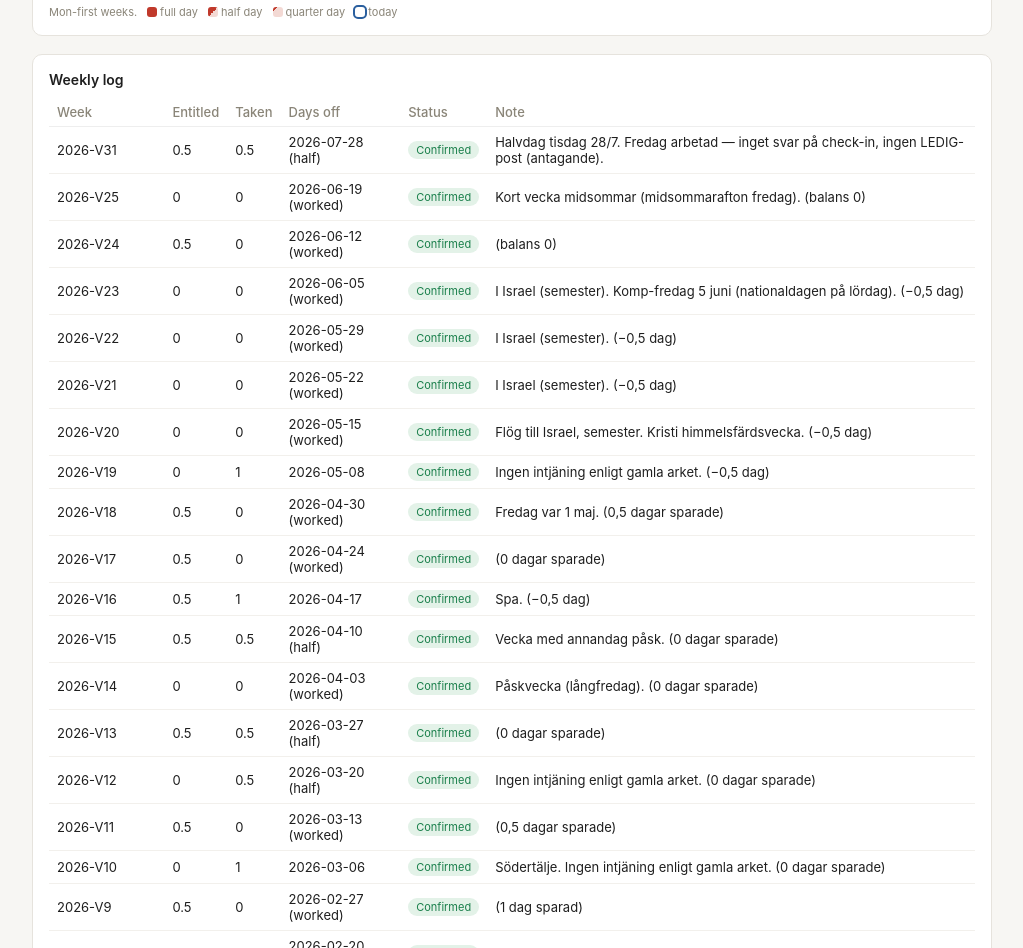
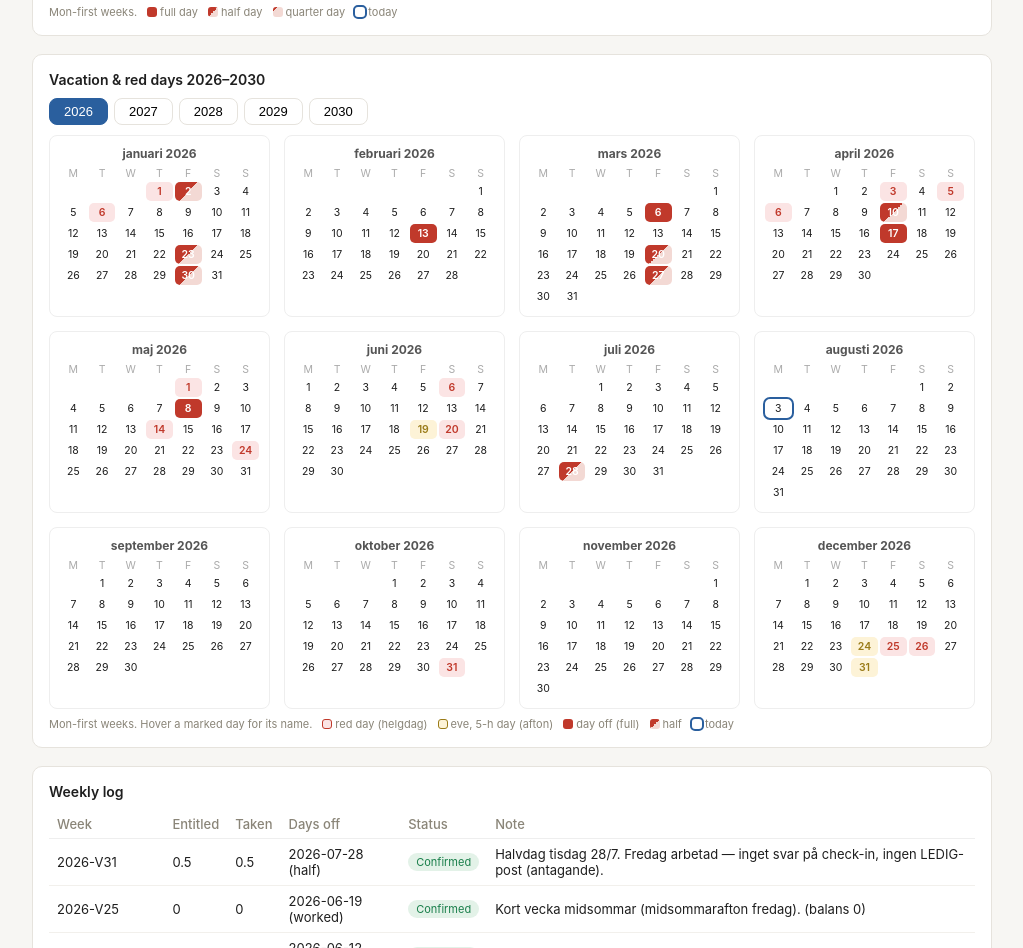
Before and after one commit to shai-apeloig/time-off-dashboard, a plain HTML site: page index.html in a window 1280 px wide. Shown: the part 905-1853 px from the top of the page, without its empty margins (128-1151 px from the left). Drawn offline with nearby package versions, Linux system fonts and the light colour scheme.

Commit message:
Add vacation & red days year calendar (2026-2030, hard-coded Swedish holidays)

```diff
--- a/index.html
+++ b/index.html
@@ -36,6 +36,11 @@ td { padding:7px 8px; border-bottom:1px solid #f2f0ec; }
 .grid .off-half { background:linear-gradient(135deg,#c0392b 50%,#f3d9d4 50%); color:#fff; font-weight:600; }
 .grid .off-quarter { background:linear-gradient(135deg,#c0392b 25%,#f3d9d4 25%); color:#7a2318; font-weight:600; }
 .grid .today { outline:2px solid #2a5f9e; }
+.grid .red { background:#fbe4e4; color:#c0392b; font-weight:600; }
+.grid .eve { background:#fdf3d7; color:#9a7b18; font-weight:600; }
+.yeartabs { margin-bottom:10px; }
+.yeartabs button { border:1px solid #e6e3dd; background:#fff; border-radius:8px; padding:5px 14px; margin-right:6px; font-size:13px; cursor:pointer; }
+.yeartabs button.active { background:#2a5f9e; color:#fff; border-color:#2a5f9e; }
 .grid .other { color:#ccc; }
 .legend { font-size:11px; color:#8a8578; margin-top:8px; }
 .dot { display:inline-block; width:10px; height:10px; border-radius:3px; vertical-align:-1px; margin:0 3px 0 10px; }
@@ -58,6 +63,11 @@ a { color:#2a5f9e; }
     <div class="section"><h2>Balance over time</h2><div id="chartBox"><canvas id="chart"></canvas></div></div>
     <div class="section"><h2>Calendar – days off</h2><div class="cal" id="cal"></div>
       <div class="legend">Mon-first weeks.<span class="dot" style="background:#c0392b"></span>full day<span class="dot" style="background:linear-gradient(135deg,#c0392b 50%,#f3d9d4 50%)"></span>half day<span class="dot" style="background:linear-gradient(135deg,#c0392b 25%,#f3d9d4 25%)"></span>quarter day<span class="dot" style="outline:2px solid #2a5f9e;background:#fff"></span>today</div>
+    </div>
+    <div class="section"><h2>Vacation &amp; red days 2026–2030</h2>
+      <div class="yeartabs" id="yeartabs"></div>
+      <div class="cal" id="yearcal"></div>
+      <div class="legend">Mon-first weeks. Hover a marked day for its name.<span class="dot" style="background:#fbe4e4;border:1px solid #c0392b"></span>red day (helgdag)<span class="dot" style="background:#fdf3d7;border:1px solid #9a7b18"></span>eve, 5-h day (afton)<span class="dot" style="background:#c0392b"></span>day off (full)<span class="dot" style="background:linear-gradient(135deg,#c0392b 50%,#f3d9d4 50%)"></span>half<span class="dot" style="outline:2px solid #2a5f9e;background:#fff"></span>today</div>
     </div>
     <div class="section"><h2>Weekly log</h2>
       <table><thead><tr><th>Week</th><th>Entitled</th><th>Taken</th><th>Days off</th><th>Status</th><th>Note</th></tr></thead><tbody id="rows"></tbody></table>
@@ -178,6 +188,54 @@ function render(rows){
     h+="</div>"; div.innerHTML=h; cal.appendChild(div);
   }
 
+  // --- Vacation & red days year calendar (2026-2030) ---
+  // Swedish public holidays (allmänna helgdagar), hard-coded.
+  // Source: Python "holidays" library, cross-checked against kalender-365.se / publicholidays.se (2026-08-03).
+  const RED_DAYS = {
+    "2026-01-01":"Nyårsdagen","2026-01-06":"Trettondedag jul","2026-04-03":"Långfredagen","2026-04-05":"Påskdagen","2026-04-06":"Annandag påsk","2026-05-01":"Första maj","2026-05-14":"Kristi himmelsfärdsdag","2026-05-24":"Pingstdagen","2026-06-06":"Sveriges nationaldag","2026-06-20":"Midsommardagen","2026-10-31":"Alla helgons dag","2026-12-25":"Juldagen","2026-12-26":"Annandag jul",
+    "2027-01-01":"Nyårsdagen","2027-01-06":"Trettondedag jul","2027-03-26":"Långfredagen","2027-03-28":"Påskdagen","2027-03-29":"Annandag påsk","2027-05-01":"Första maj","2027-05-06":"Kristi himmelsfärdsdag","2027-05-16":"Pingstdagen","2027-06-06":"Sveriges nationaldag","2027-06-26":"Midsommardagen","2027-11-06":"Alla helgons dag","2027-12-25":"Juldagen","2027-12-26":"Annandag jul",
+    "2028-01-01":"Nyårsdagen","2028-01-06":"Trettondedag jul","2028-04-14":"Långfredagen","2028-04-16":"Påskdagen","2028-04-17":"Annandag påsk","2028-05-01":"Första maj","2028-05-25":"Kristi himmelsfärdsdag","2028-06-04":"Pingstdagen","2028-06-06":"Sveriges nationaldag","2028-06-24":"Midsommardagen","2028-11-04":"Alla helgons dag","2028-12-25":"Juldagen","2028-12-26":"Annandag jul",
+    "2029-01-01":"Nyårsdagen","2029-01-06":"Trettondedag jul","2029-03-30":"Långfredagen","2029-04-01":"Påskdagen","2029-04-02":"Annandag påsk","2029-05-01":"Första maj","2029-05-10":"Kristi himmelsfärdsdag","2029-05-20":"Pingstdagen","2029-06-06":"Sveriges nationaldag","2029-06-23":"Midsommardagen","2029-11-03":"Alla helgons dag","2029-12-25":"Juldagen","2029-12-26":"Annandag jul",
+    "2030-01-01":"Nyårsdagen","2030-01-06":"Trettondedag jul","2030-04-19":"Långfredagen","2030-04-21":"Påskdagen","2030-04-22":"Annandag påsk","2030-05-01":"Första maj","2030-05-30":"Kristi himmelsfärdsdag","2030-06-09":"Pingstdagen","2030-06-06":"Sveriges nationaldag","2030-06-22":"Midsommardagen","2030-11-02":"Alla helgons dag","2030-12-25":"Juldagen","2030-12-26":"Annandag jul"
+  };
+  // Mediaflow 5-hour days that are fixed eves (midsommarafton = Friday before Midsommardagen)
+  const EVES = {
+    "2026-06-19":"Midsommarafton","2026-12-24":"Julafton","2026-12-31":"Nyårsafton",
+    "2027-06-25":"Midsommarafton","2027-12-24":"Julafton","2027-12-31":"Nyårsafton",
+    "2028-06-23":"Midsommarafton","2028-12-24":"Julafton","2028-12-31":"Nyårsafton",
+    "2029-06-22":"Midsommarafton","2029-12-24":"Julafton","2029-12-31":"Nyårsafton",
+    "2030-06-21":"Midsommarafton","2030-12-24":"Julafton","2030-12-31":"Nyårsafton"
+  };
+  const YEARS=[2026,2027,2028,2029,2030];
+  function renderYear(y){
+    const yc=document.getElementById("yearcal"); yc.innerHTML="";
+    for(let mo=0;mo<12;mo++){
+      const m=new Date(y,mo,1);
+      const div=document.createElement("div"); div.className="month";
+      let h=`<h3>${m.toLocaleDateString("sv-SE",{month:"long"})} ${y}</h3><div class="grid">`;
+      h+=dows.map(d=>`<span class="dow">${d}</span>`).join("");
+      const lead=(m.getDay()+6)%7;
+      for(let i=0;i<lead;i++) h+="<span></span>";
+      const days=new Date(y,mo+1,0).getDate();
+      for(let d=1;d<=days;d++){
+        const dt=new Date(y,mo,d);
+        const iso=`${y}-${String(mo+1).padStart(2,"0")}-${String(d).padStart(2,"0")}`;
+        let c="d", t="";
+        if(RED_DAYS[iso]){ c+=" red"; t=RED_DAYS[iso]; }
+        else if(EVES[iso]){ c+=" eve"; t=EVES[iso]; }
+        if(off[iso]==="full")c+=" off-full"; if(off[iso]==="half")c+=" off-half"; if(off[iso]==="quarter")c+=" off-quarter";
+        if(dt.getTime()===today.getTime())c+=" today";
+        h+=`<span class="${c}"${t?` title="${t}"`:""}>${d}</span>`;
+      }
+      h+="</div>"; div.innerHTML=h; yc.appendChild(div);
+    }
+    document.querySelectorAll("#yeartabs button").forEach(b=>b.classList.toggle("active",+b.dataset.y===y));
+  }
+  const tabs=document.getElementById("yeartabs");
+  tabs.innerHTML=YEARS.map(y=>`<button data-y="${y}">${y}</button>`).join("");
+  tabs.onclick=e=>{ if(e.target.dataset.y) renderYear(+e.target.dataset.y); };
+  renderYear(YEARS.includes(today.getFullYear())?today.getFullYear():YEARS[0]);
+
   // chart
   new Chart(document.getElementById("chart"),{type:"line",
     data:{labels:series.map(s=>s.label),datasets:[{data:series.map(s=>s.bal),borderColor:"#2a5f9e",backgroundColor:"rgba(42,95,158,.08)",fill:true,tension:.25,pointRadius:3}]},
```
